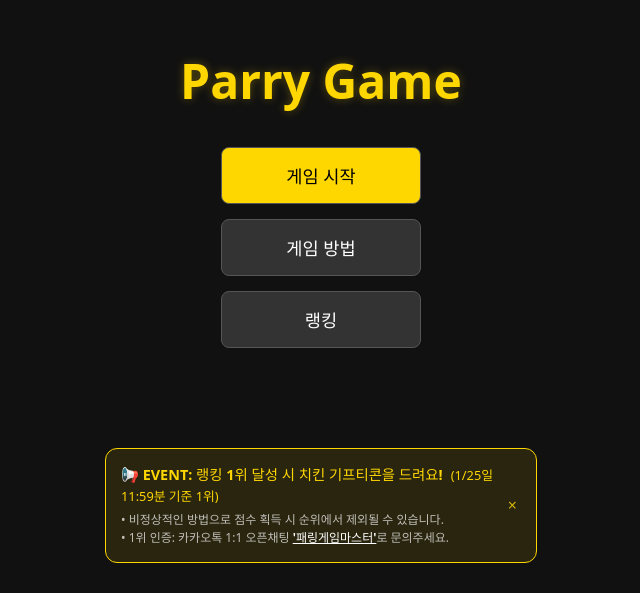
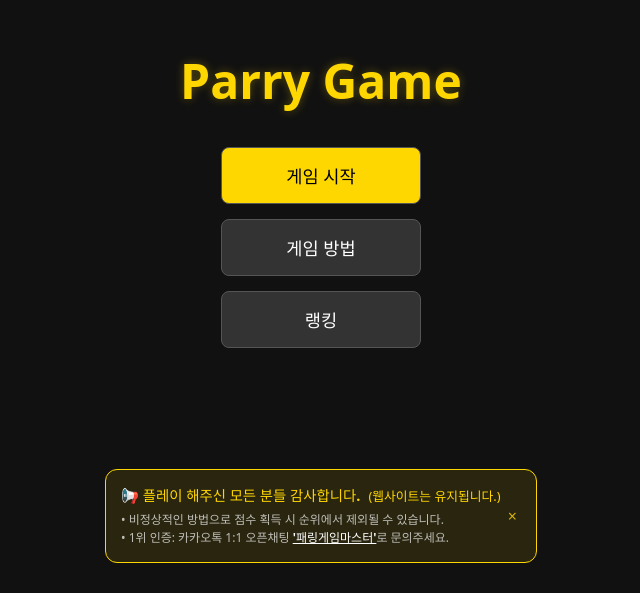
Before and after one commit to siisjo/parry_game, a React (Vite) app in the folder frontend/: page / in a window 1280 px wide. Shown: the part 207-800 px from the top of the page, without its empty margins (319-959 px from the left). Built offline with nearby package versions, Linux system fonts and the light colour scheme.

Commit message:
fix : 이벤트 수정

```diff
--- a/frontend/src/pages/Home.tsx
+++ b/frontend/src/pages/Home.tsx
@@ -67,9 +67,9 @@ export default function Home() {
           <div style={{ fontSize: "0.9rem", color: "#ffd700", lineHeight: "1.5" }}>
             {/* 메인 타이틀 */}
             <div style={{ fontWeight: "bold", marginBottom: "4px" }}>
-              📢 EVENT: 랭킹 1위 달성 시 치킨 기프티콘을 드려요!
+              📢 플레이 해주신 모든 분들 감사합니다.
               <span style={{ fontSize: "0.8rem", fontWeight: "normal", marginLeft: "8px" }}>
-                (1/25일 11:59분 기준 1위)
+                (웹사이트는 유지됩니다.)
               </span>
             </div>
 
```
